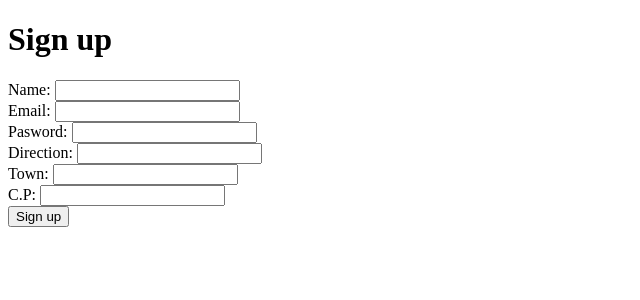
After one commit to gorkapb/TDIW, a PHP site: page /register.html in a window 1280 px wide. The commit adds this page. Shown: the top 300 px of the page, without its empty margins (0-640 px from the left). Run offline with PHP 8.4, Linux system fonts and the light colour scheme.

Commit message:
Register i Login sin css

```diff
--- /dev/null
+++ b/register.html
@@ -0,0 +1,26 @@
+<!DOCTYPE html>
+<html>
+<head>
+	<title>Sign up</title>
+</head>
+<body>
+	<h1>Sign up</h1>
+	<div id="div-register">
+		<form method = "post">
+				<label for="name">Name:</label>
+				<input type="text" name="name"><br/>
+				<label for="email:">Email:</label>
+				<input type="email" name="email"><br/>
+				<label for="pw">Pasword:</label>
+				<input type="password" name="pw"><br/>
+				<label for="dir">Direction:</label>
+				<input type="text" name="dir" maxlength="30"><br/>
+				<label for="town">Town:</label>
+				<input type="text" name="town" maxlength="30"><br/>
+				<label for="cp">C.P:</label>
+				<input type="number" name="cp"><br/>
+				<input type="submit" value="Sign up" />
+		</form>
+	</div>
+</body>
+</html>
```
Also changed, not shown: css/styles.css (+9 -16 lines), login.html (added, +18 -0 lines), signup.html (added, +26 -0 lines), 1 other file.
